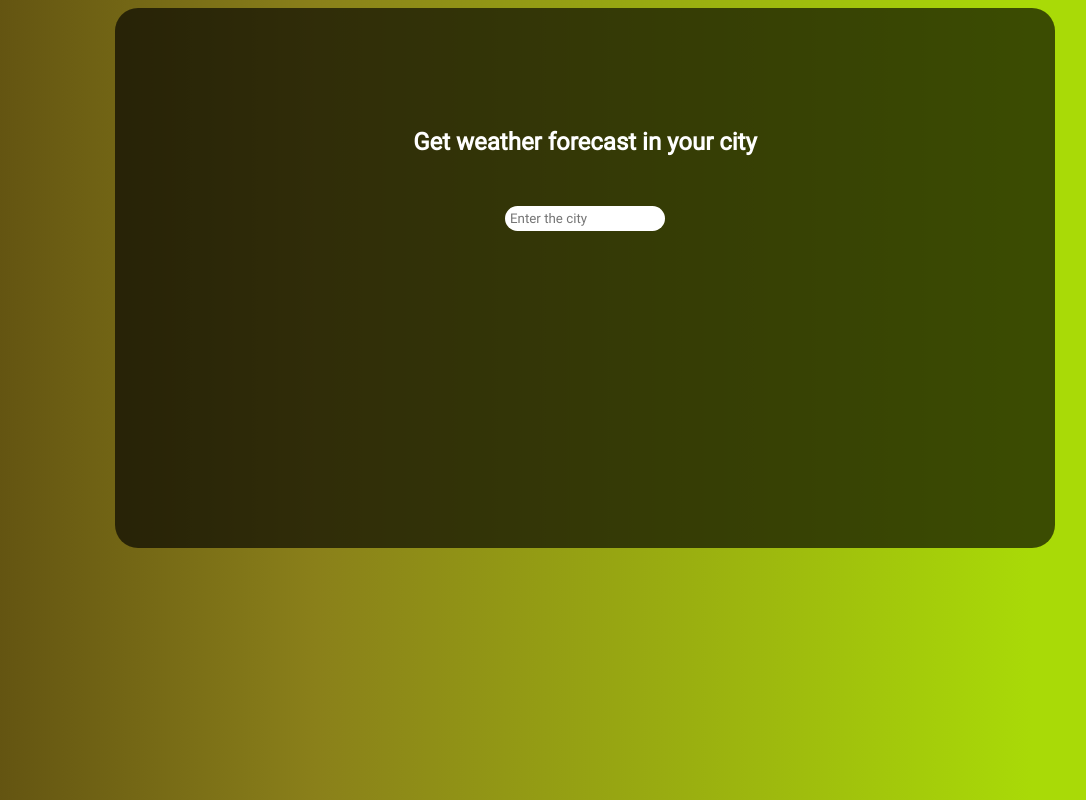
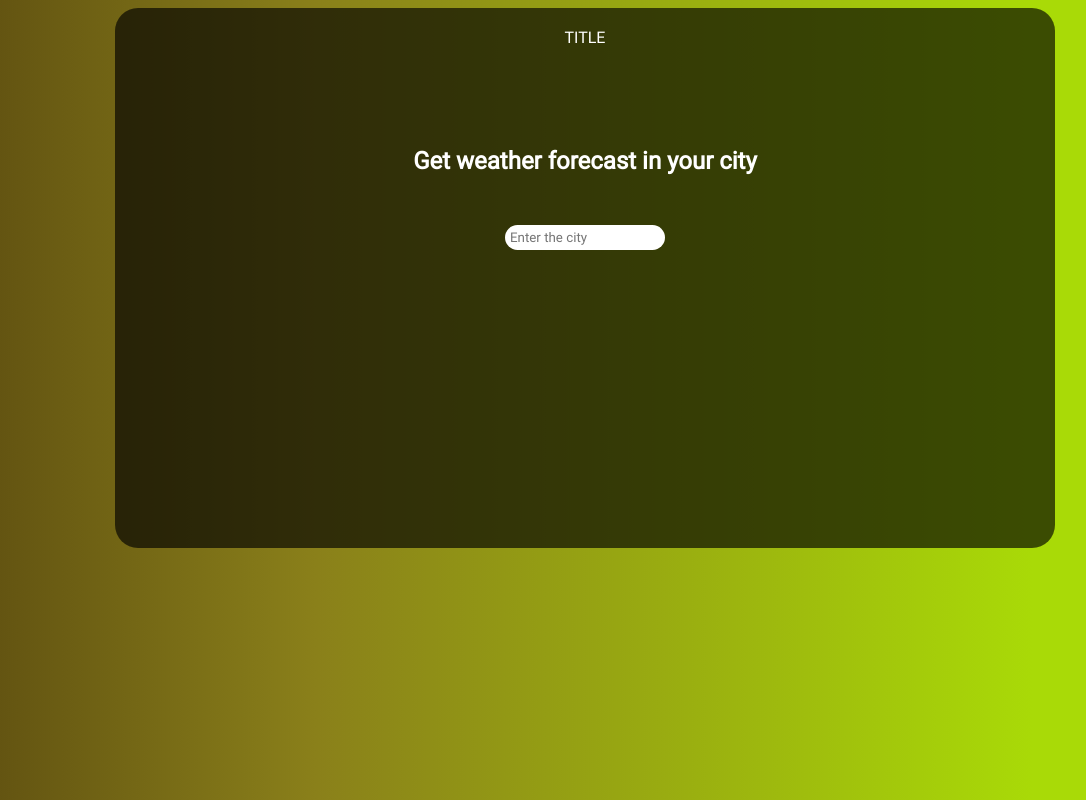
Before and after one commit to platonlov/Weather, a Vue app: page / in a window 1280 px wide. Shown: the whole page, without its empty margins (55-1141 px from the left). Built offline with nearby package versions, Linux system fonts and the light colour scheme.

Commit message:
addTitle

```diff
--- a/src/App.vue
+++ b/src/App.vue
@@ -40,6 +40,7 @@ export default {
 
 <template>
   <div class="square">
+    <div>TITLE</div>
     <h2 v-if="this.city != ''"> Get weather forecast in: {{ this.city }}</h2>
     <h2 v-else>Get weather forecast in your city  </h2>
     <form action="" @submit.prevent>
```
